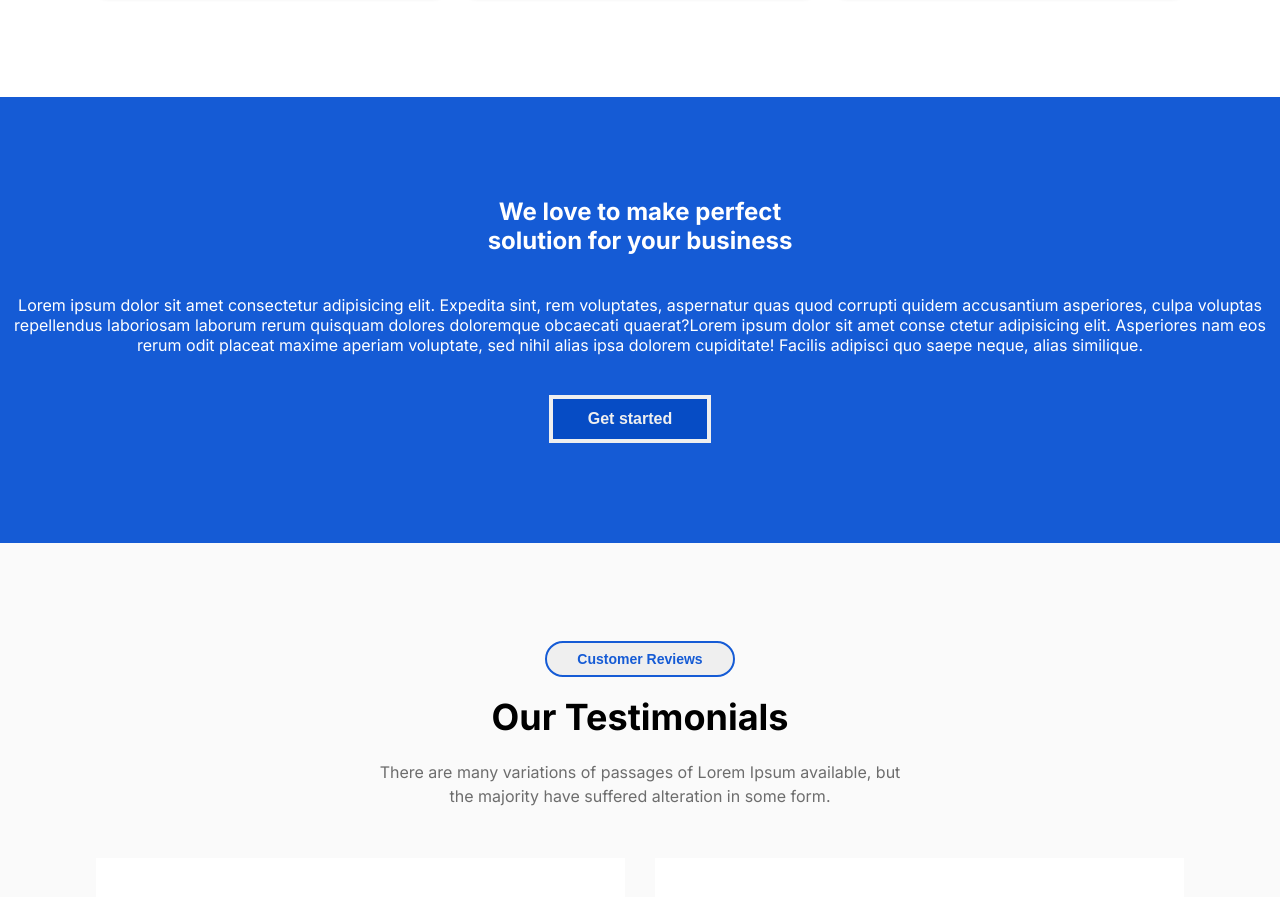
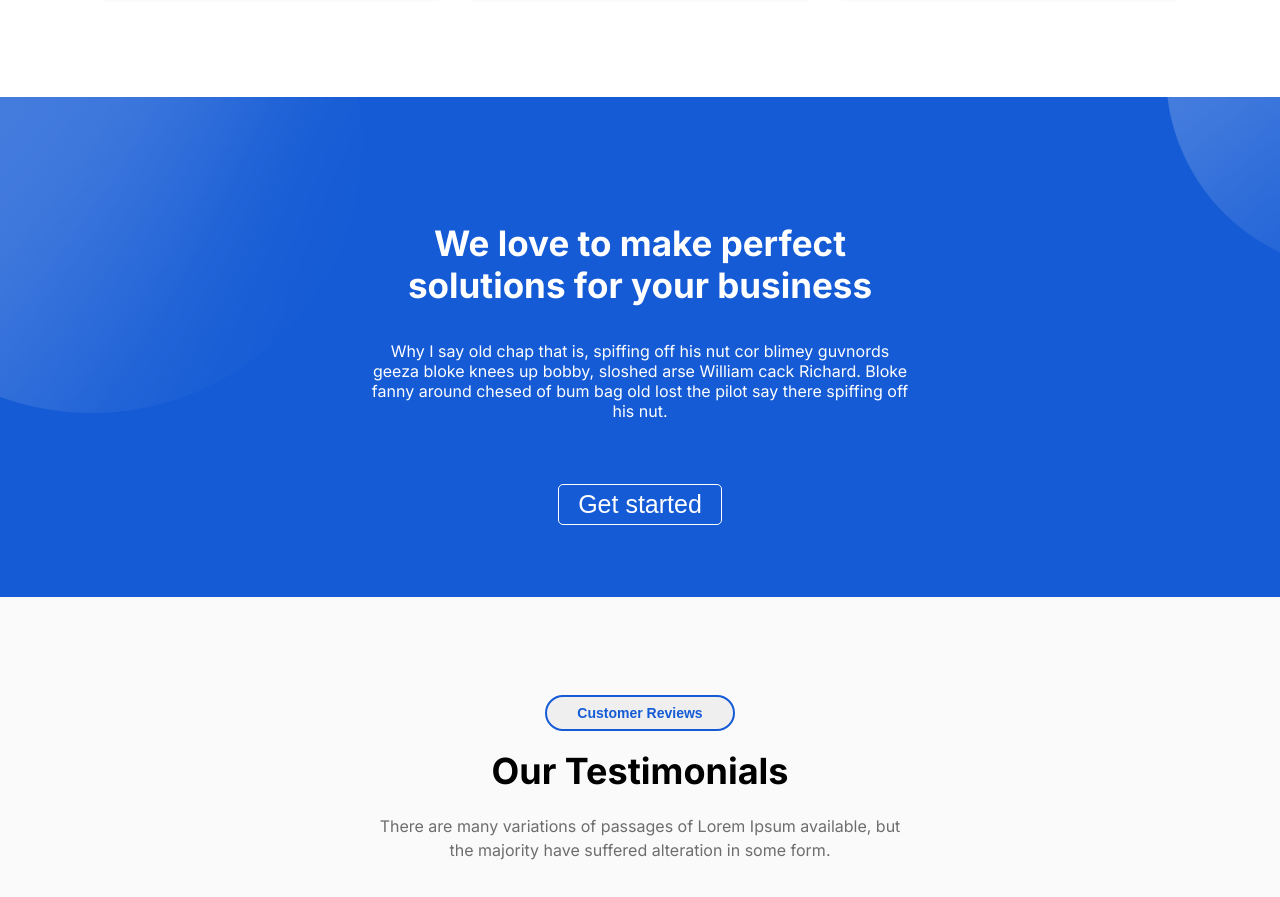
Before and after one commit to veerkbharti/business-html-css-template-project, a plain HTML site: page index.html in a window 1280 px wide. Shown: the part 6324-7221 px from the top of the page. Drawn offline with nearby package versions, Linux system fonts and the light colour scheme.

Commit message:
updated subscription section

```diff
--- a/assets/css/style.css
+++ b/assets/css/style.css
@@ -931,3 +931,84 @@ font-size: 10px;
   top: 5px;
   right: 5px;
 }
+
+#subscription_section{
+  /* border: 1px solid green; */
+  background-image: url("/assets/images/call-action/overlay.png");
+  height: 500px;
+  background-color:var(--primary-color-blue);
+}
+.get-started{
+
+  /* border: 1px solid green; */
+
+  height: 400px;
+  margin: auto;
+  /* margin-top: 70px; */
+  /* padding-top: 80px; */
+  display: flex;
+  flex-direction: column;
+  align-items: center;
+  justify-content: center;
+}
+.get-started>div{
+
+  /* border: 1px solid green; */
+  width: 50%;
+  height: 350px;
+  margin: auto;
+  /* margin-top: 70px; */
+  /* padding-top: 80px; */
+  display: flex;
+  flex-direction: column;
+  align-items: center;
+  justify-content: center;
+}
+.get-started>div h2{
+
+  /* border: 1px solid yellow; */
+  text-align: center;
+  margin-bottom: 35px;
+  color: white;
+  font-size: 35px;
+}
+
+.get-started>div>div>p{
+
+  /* border: 1px solid gold; */
+
+  margin:auto;
+  margin-bottom: 15px;
+  color: white;
+  font-size:16px;
+}
+
+.get-started>div>div:last-child{
+
+  /* border: 1px solid blue; */
+  /* background-color: blue; */
+  /* border-radius: 5px; */
+  width: 30%;
+  margin: auto;
+}
+
+.get-started>div>div{
+
+  /* border: 1px solid white; */
+  text-align: center;
+}
+.get-started>div>div>button{
+
+  border: 1px solid white;
+  border-radius: 5px;
+  width: 100%;
+  font-size: 25px;
+  padding: 5px;
+  color: white;
+  background-color: transparent;
+}
+.get-started>div>div>button:hover{
+
+  background-color: white;
+  color: blue;
+}
--- a/index.html
+++ b/index.html
@@ -417,22 +417,29 @@
 
     <!-- ------------Subscription section starts -->
     <section id="subscription_section" class="container_fluid subscription_section">
-        <h1>We love to make perfect<br>
-            solution for your business
-        </h1>
-        <br>
-        <br>
-        <p class=discription> Lorem ipsum dolor sit amet consectetur adipisicing elit. Expedita sint,
-            rem voluptates, aspernatur quas quod corrupti quidem accusantium asperiores, culpa voluptas repellendus
-            laboriosam
-            laborum rerum quisquam dolores doloremque obcaecati quaerat?Lorem ipsum dolor sit amet conse
-            ctetur adipisicing elit. Asperiores nam eos rerum odit placeat maxime aperiam voluptate, sed nihil
-            alias ipsa dolorem cupiditate! Facilis adipisci quo saepe neque, alias similique.
-        </p>
-        <br>
-        <br>
 
-        <button class="get_started">Get started</button>
+        <div class="container get-started">
+            <div>
+                <h2>
+                    We love to make perfect
+                    <br>
+                    solutions for your business
+                </h2>
+
+                <div>
+                    <p>Why I say old chap that is, spiffing off his nut cor blimey guvnords geeza
+                        bloke knees up bobby, sloshed arse William cack Richard. Bloke fanny around chesed of bum bag
+                        old
+                        lost
+                        the pilot say there spiffing off his nut.
+                    </p>
+                </div>
+
+                <div>
+                    <button>Get started</button>
+                </div>
+            </div>
+        </div>
     </section>
     <!-- ------------Subscription section ends -->
 
```
